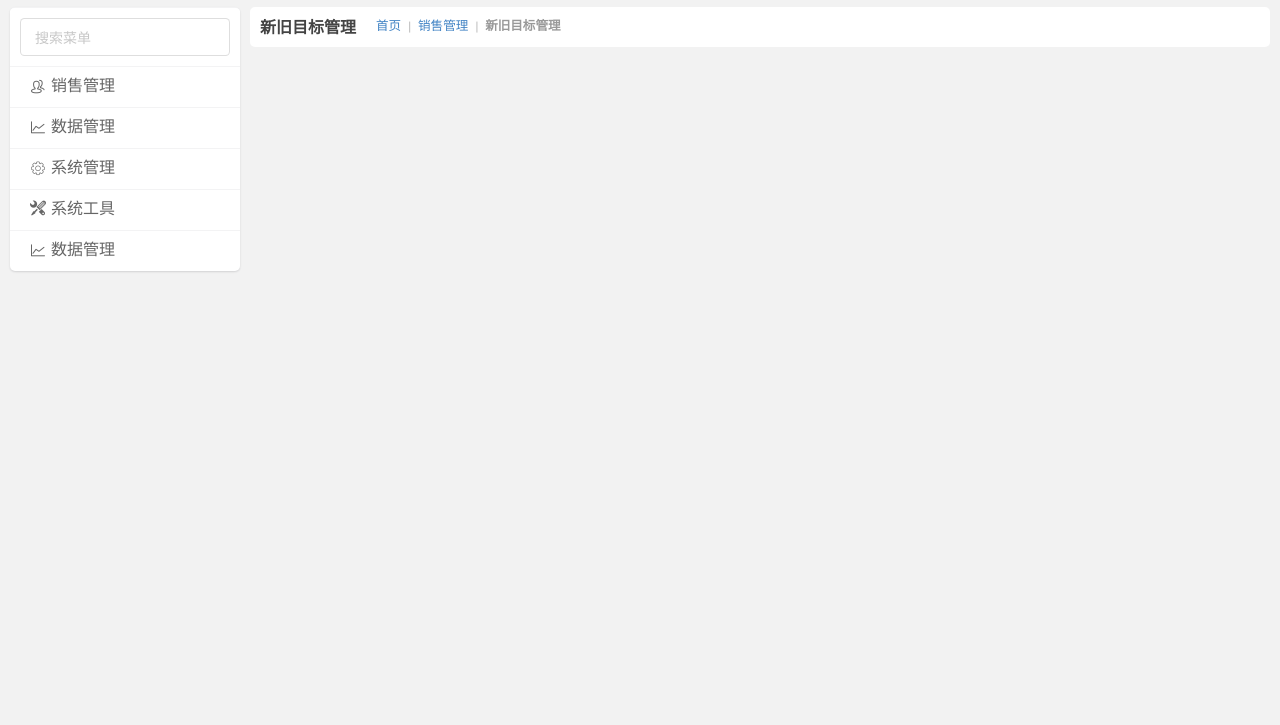
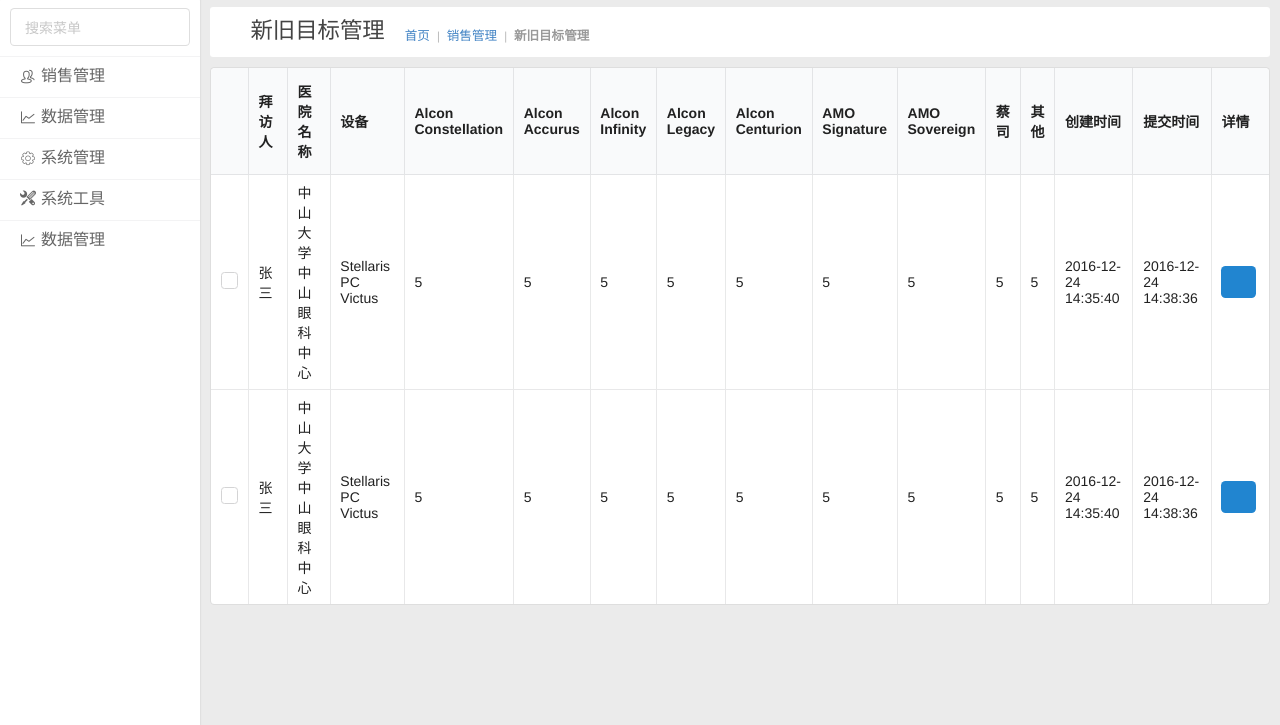
Before and after one commit to BlueCat-TY/Admin, a plain HTML site: page web/Home.html in a window 1280 px wide. Shown: the part 75-800 px from the top of the page. Drawn offline with Linux system fonts and the light colour scheme; a web font is replaced by a local one.

Commit message:
更新主页

```diff
--- a/web/Home.html
+++ b/web/Home.html
@@ -118,7 +118,7 @@
             </div>
             <div class="page-right">
                 <div class="right-header">
-                    <h3 class="open-menu-title">新旧目标管理</h3>
+                    <h3 class="open-menu-title"><i class="mail icon"></i>新旧目标管理</h3>
                     <div class="ui mini breadcrumb crumbs">
                         <a class="section">首页</a>
                         <i class="divider">|</i>
@@ -128,7 +128,100 @@
                     </div>
                 </div>
                 <div class="right-content">
-
+                    <table class="ui compact selectable celled table">
+                        <colgroup>
+                            <col width="30" />
+                            <col width="70"/>
+                            <col width="100" />
+                            <col width="100" />
+                            <col width="" />
+                            <col width="" />
+                            <col width="" />
+                            <col width="" />
+                            <col width="" />
+                            <col width="" />
+                            <col width="" />
+                            <col width="30" />
+                            <col width="30" />
+                            <col width="100" />
+                            <col width="100" />
+                            <col width="50"/>
+                        </colgroup>
+                        <thead>
+                            <tr>
+                                <th></th>
+                                <th>拜访人</th>
+                                <th>医院名称</th>
+                                <th>设备</th>
+                                <th>Alcon Constellation</th>
+                                <th>Alcon Accurus</th>
+                                <th>Alcon Infinity</th>
+                                <th>Alcon Legacy</th>
+                                <th>Alcon Centurion</th>
+                                <th>AMO Signature</th>
+                                <th>AMO Sovereign</th>
+                                <th>蔡司</th>
+                                <th>其他</th>
+                                <th>创建时间</th>
+                                <th>提交时间</th>
+                                <th>详情</th>
+                            </tr>
+                        </thead>
+                        <tr>
+                            <td>
+                                <div class="ui checkbox">
+                                    <input type="checkbox" name="example">
+                                    <label></label>
+                                </div>
+                            </td>
+                            <td>张三</td>
+                            <td>中山大学中山眼科中心</td>
+                            <td>Stellaris PC Victus</td>
+                            <td>5</td>
+                            <td>5</td>
+                            <td>5</td>
+                            <td>5</td>
+                            <td>5</td>
+                            <td>5</td>
+                            <td>5</td>
+                            <td>5</td>
+                            <td>5</td>
+                            <td>2016-12-24 14:35:40</td>
+                            <td>2016-12-24 14:38:36</td>
+                            <td>
+                                <button class="ui mini blue icon button">
+                                    <i class="search icon"></i>
+                                </button>
+                            </td>
+                        </tr>
+                        <tr>
+                            <td>
+                                <div class="ui checkbox">
+                                    <input type="checkbox" name="example">
+                                    <label></label>
+                                </div>
+                            </td>
+                            <td>张三</td>
+                            <td>中山大学中山眼科中心</td>
+                            <td>Stellaris PC Victus</td>
+                            <td>5</td>
+                            <td>5</td>
+                            <td>5</td>
+                            <td>5</td>
+                            <td>5</td>
+                            <td>5</td>
+                            <td>5</td>
+                            <td>5</td>
+                            <td>5</td>
+                            <td>2016-12-24 14:35:40</td>
+                            <td>2016-12-24 14:38:36</td>
+                            <td>
+                                <button class="ui mini blue icon button">
+                                    <i class="search icon"></i>
+                                </button>
+                            </td>
+                        </tr>
+                    </table>
                 </div>
                 <footer class="footer"></footer>
             </div>
@@ -239,14 +332,14 @@
 
                 if (clientwidth >= 768) {
                     //电脑屏幕，上下展开
-                    $(".page-left ul li .menu-two").not($(this).next()).slideUp(500);
+                    $(".page-left>ul>li .menu-two").not($(this).next()).slideUp(500);
                 }
                 else {
                     //移动端，直接隐藏
-                    $(".page-left ul li .menu-two").not($(this).next()).hide();
+                    $(".page-left>ul>li .menu-two").not($(this).next()).hide();
                 }
                 //删除所有一级菜单（自己除外）的选中样式
-                $(".page-left ul li .menu-first").not($(this)).removeClass("big-sed");
+                $(".page-left>ul>li .menu-first").not($(this)).removeClass("big-sed");
 
                 //没有二级菜单的时候
                 if ($(this).next(".menu-two").length <= 0) {
@@ -254,16 +347,18 @@
                     $(this).addClass("big-sed");
                 }
                 else {
+                    alert("0");
                     //有二级的时候才判断
                     if (clientwidth >= 768) {
                         $(this).next(".menu-two").slideToggle();
                     }
                     else {
-                        $(this).next(".menu-two").toggle("fast", "linear");
+                        $(this).next(".menu-two").toggle("linear");
                     }
 
                     //判断，如果二级菜单隐藏了，就删除上面的一级菜选种样式
-                    if ($(this).next().is(":hidden")) {
+                    if ($(this).next(".menu-two").is(":hidden")) {
+                        alert("1");
                         $(this).removeClass("big-sed");
                     }
                     else {
--- a/web/css/docs.css
+++ b/web/css/docs.css
@@ -14,7 +14,7 @@
 	}
 
 	.page-left {
-		width: 80px;
+		width: 60px;
 	}
 
 	.page-left > ul > li {
@@ -46,6 +46,7 @@
 		z-index: 2;
 		background: #fff;
 		border-radius: 5px;
+		border: 1px solid rgba(34,36,38,.15);
 		box-shadow: 0 1px 2px 0 rgba(34,36,38,.15);
 	}
 
@@ -58,7 +59,7 @@
 	}
 
 	.page-right {
-		margin-left: 70px;
+		margin-left: 60px;
 	}
 
 }
--- a/web/css/home.css
+++ b/web/css/home.css
@@ -118,23 +118,25 @@
 .main {
 	width: 100%;
 	height: calc(100% - 72px);
-	background: #f2f2f2;
+	background: #ebebeb;
 }
 
 /*左边菜单*/
 .page-left {
-	width: 250px;
+	width: 200px;
 	height: 100%;
 	float: left;
 	margin: 0;
 	padding: 0;
-	padding: 10px;
+	background:#fff;
+	box-shadow: 0 1px 2px 0 rgba(34,36,38,.15);
+	/*padding: 10px;*/
 }
 
 .page-left > ul {
-	border-radius: 5px;
+	/*border-radius: 5px;*/
 	background: #fff;
-	box-shadow: 0 1px 2px 0 rgba(34,36,38,.15);
+
 }
 
 .menu-search {
@@ -279,26 +281,45 @@
 	height: 100%;
 	padding:10px;
 	box-sizing:border-box;
-	margin-left: 240px;
+	margin-left: 200px;
 }
 
 .right-header {
 	background:#fff;
-	min-height:40px;
+	min-height:50px;
 	padding:10px;
-	border-radius:5px;
+	border-radius:3px;
 }
 
 .open-menu-title {
-	font-size:1rem;
-	margin:0;
+	font-family:"Microsoft YaHei";
+	font-weight:normal;
+	font-size:1.4rem;
 	float:left;
 	margin-right:20px;
+}
+.open-menu-title + .ui.breadcrumb.crumbs {
+	margin-top:13px;
 }
 
 .crumbs.ui.breadcrumb {
 	color:#999;
 }
+
+.right-content {
+	margin-top:10px;
+}
+
+.right-content .ui.table tr th{
+	word-wrap:break-word;
+}
+.table tr td .ui.checkbox label {
+	padding:0;
+}
+.ui.table tr th {
+	word-wrap:break-word;
+}
+
 
 
 
```
